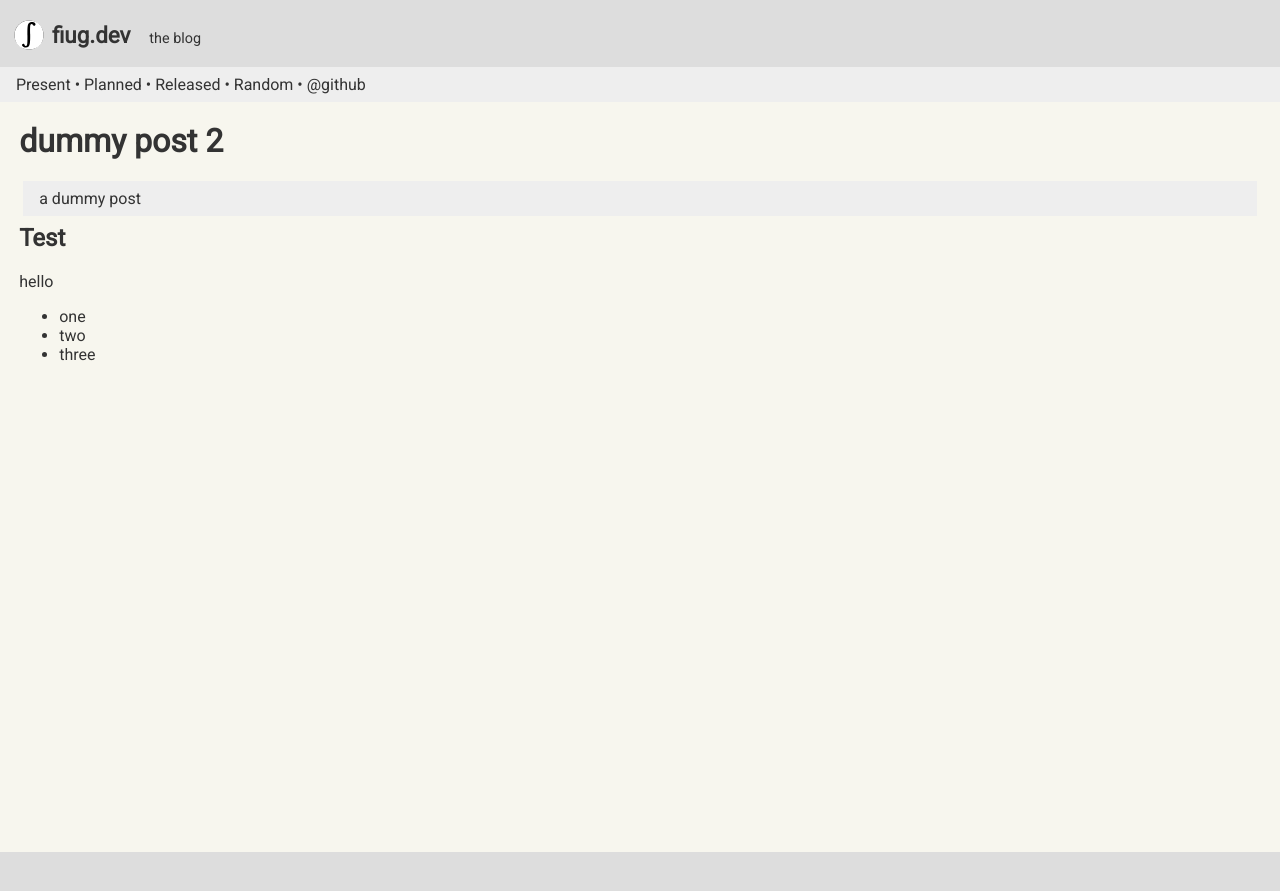
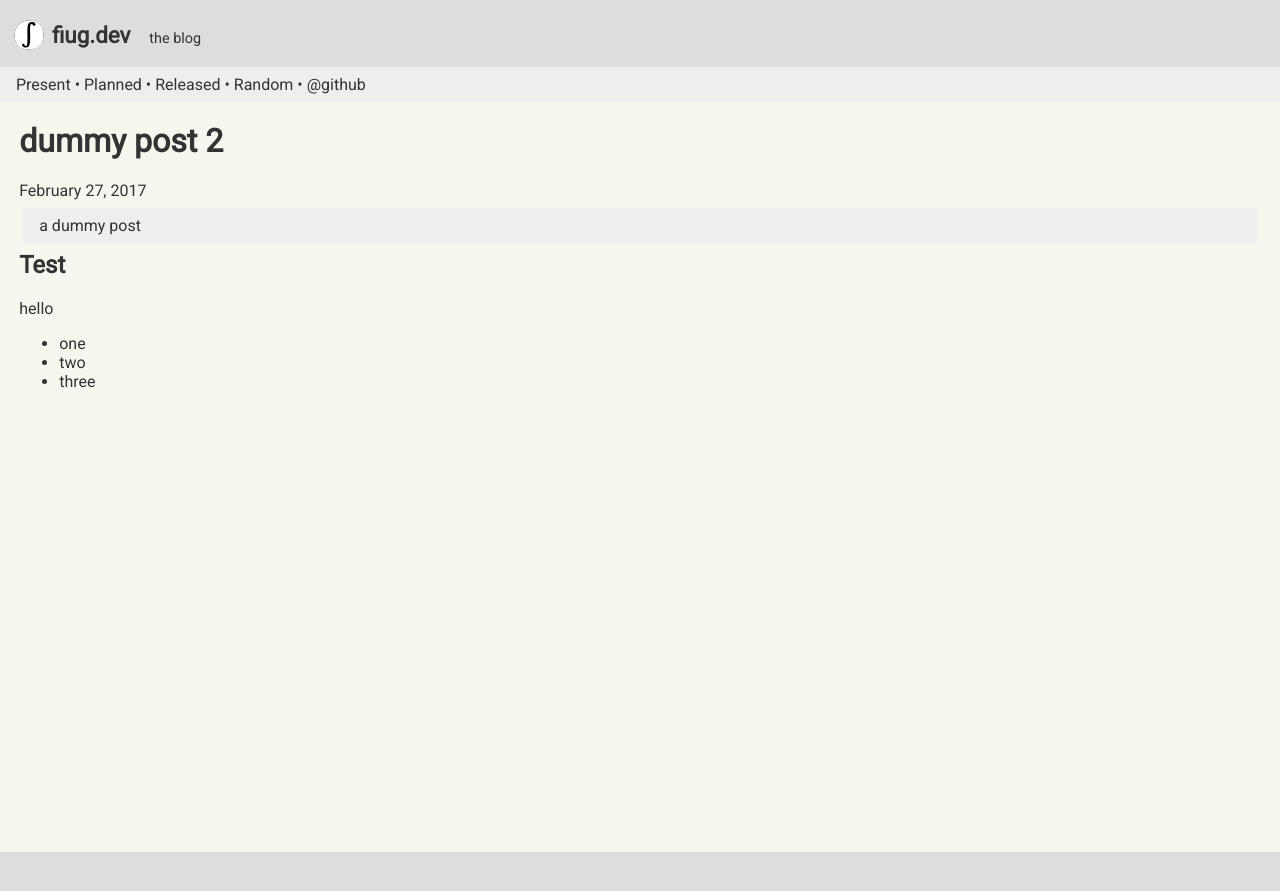
Before and after one commit to fiugd/blog, a Jekyll site: the page built from docs/_posts/2017-02-27-test.md, in a window 1280 px wide. Shown: the top 891 px of the page. Built offline with Jekyll 4.4.1, drawn with Linux system fonts in a browser that asks for light colours.

Commit message:
Update post.html

```diff
--- a/docs/_layouts/post.html
+++ b/docs/_layouts/post.html
@@ -6,7 +6,7 @@
   <h1 class="page-title">{{page.title}}</h1>
 
   <time class="publish-date" datetime="{{ post.date | date: '%F' }}">
-    {{ post.date | date: "%B %-d, %Y" }}
+    {{ page.date | date: "%B %-d, %Y" }}
   </time>
   <span class="page-list-date">
   </span>
```
